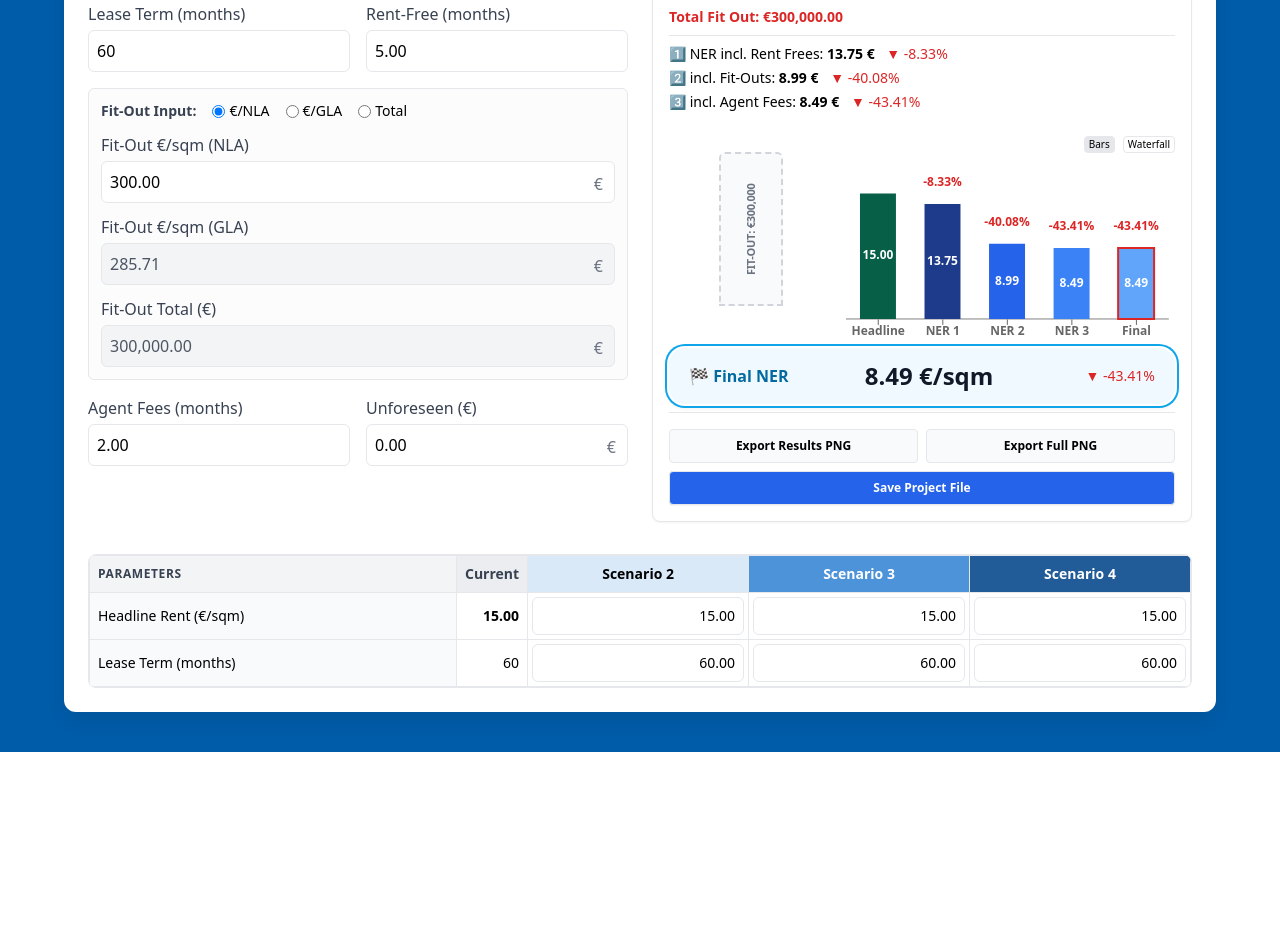
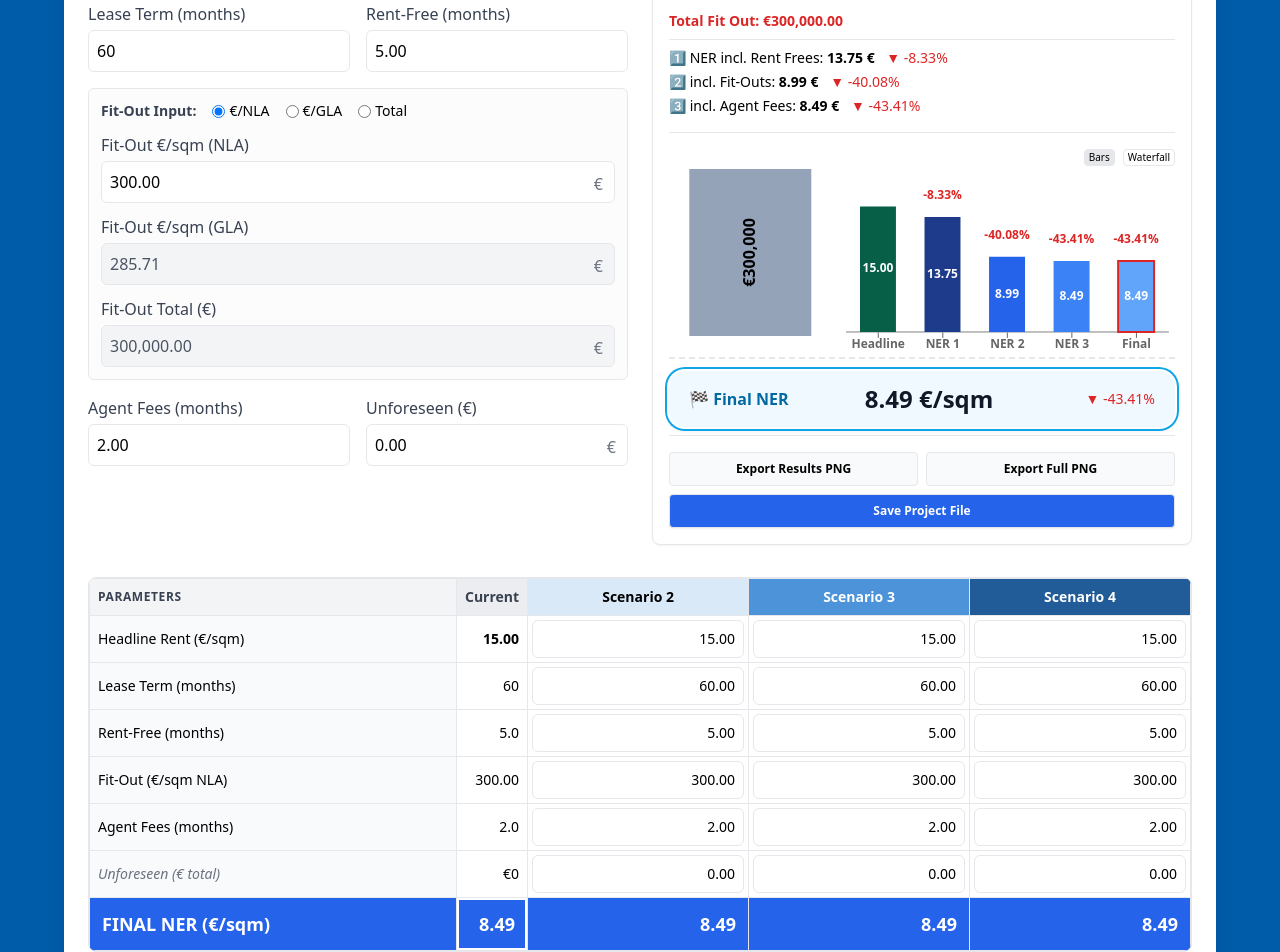
Before and after one commit to Musicandy13/NER-with-Scenarios, a React (Vite) app: page / in a window 1280 px wide. Shown: the part 300-1252 px from the top of the page. Before the commit the page ends 1052 px from the top, so only its background shows below. Built offline with nearby package versions, Linux system fonts and the light colour scheme.

Commit message:
Update App.jsx

```diff
--- a/src/App.jsx
+++ b/src/App.jsx
@@ -173,6 +173,16 @@ const BarNumberLabel = ({ x, y, width, height, value }) => {
   );
 };
 
+const VerticalMoneyLabel0 = ({ x, y, width, height, value }) => {
+  if (!Number.isFinite(value)) return null;
+  const cx = x + width / 2, cy = y + height / 2;
+  return (
+    <text x={cx} y={cy} transform={`rotate(-90, ${cx}, ${cy})`} textAnchor="middle" dominantBaseline="middle" fill="#000000" fontSize={16} fontWeight="800">
+      {FCUR0(value)}
+    </text>
+  );
+};
+
 const makeWFLabelTop = (data, fixedY) => (props) => {
   const { x = 0, width = 0, index, value, payload } = props || {};
   const d = Array.isArray(data) && Number.isInteger(index) ? data[index] : {};
@@ -261,6 +271,7 @@ export default function App() {
   const [isExporting, setIsExporting] = useState(false);
   const [viewMode, setViewMode] = useState("bars");
 
+  /* Scenarios */
   const [scenarios, setScenarios] = useState([
     { id: 2, overrides: {} },
     { id: 3, overrides: {} },
@@ -280,6 +291,7 @@ export default function App() {
     return v !== undefined ? v : f[key];
   };
 
+  /* URL Data Loading */
   useEffect(() => {
     const params = new URLSearchParams(window.location.search);
     const data = params.get("data");
@@ -293,6 +305,7 @@ export default function App() {
     }
   }, []);
 
+  /* Calculations */
   const nla = clamp(P(f.nla));
   const addon = clamp(P(f.addon));
   const rent = clamp(P(f.rent));
@@ -309,6 +322,7 @@ export default function App() {
   const perGLA = clamp(P(f.fitPerGLA));
   const tot = clamp(P(f.fitTot));
 
+  /* Sync Fit-outs */
   useEffect(() => {
     const nNLA = clamp(P(f.fitPerNLA));
     const nGLA = clamp(P(f.fitPerGLA));
@@ -349,17 +363,23 @@ export default function App() {
     const nlaS = clamp(P(vals.nla ?? f.nla));
     const addonS = clamp(P(vals.addon ?? f.addon));
     const glaS = nlaS * (1 + addonS / 100);
+
     const rentS = clamp(P(vals.rent ?? f.rent));
     const durationS = Math.max(0, Math.floor(P(vals.duration ?? f.duration)));
     const rfS = clamp(P(vals.rf ?? f.rf));
     const agentS = clamp(P(vals.agent ?? f.agent));
     const unforeseenS = clamp(P(vals.unforeseen ?? f.unforeseen));
+
     const monthsS = Math.max(0, durationS - rfS);
     const grossS = rentS * glaS * monthsS;
+
+    // Fit-Out Logik: Wir erzwingen hier die Rechnung pro NLA für die Szenarien
     const perNLAS = clamp(P(vals.fitPerNLA ?? f.fitPerNLA));
     const fitS = perNLAS * nlaS;
+
     const agentFeesS = agentS * rentS * glaS;
     const denomS = Math.max(1e-9, durationS * glaS);
+
     return (grossS - fitS - agentFeesS - unforeseenS) / denomS;
   };
 
@@ -372,6 +392,7 @@ export default function App() {
     { label: "Final", val: ner4, pct: rent > 0 ? ((ner4 - rent) / rent) * 100 : null, color: NER_COLORS[3] },
   ].map((d) => ({ name: d.label, sqm: safe(d.val), pct: Number.isFinite(d.pct) ? d.pct : null, color: d.color }));
 
+  /* Waterfall Data */
   const dRF = safe(ner1 - rent);
   const dFO = safe(ner2 - ner1);
   const dAF = safe(ner3 - ner2);
@@ -386,7 +407,14 @@ export default function App() {
   wfData.push({ name: "UC", base: cur, delta: dUC, isTotal: false }); cur += dUC;
   wfData.push({ name: "Final NER", base: 0, delta: cur, isTotal: true });
 
+  const scenarioView = scenarios.map((sc) => {
+    const vals = { ...f, ...sc.overrides };
+    return { id: sc.id, ner: calcScenarioNER(vals) };
+  });
+
+  /* Exports */
   const pageRef = useRef(null);
+  const mainContentRef = useRef(null);
   const resultsContentRef = useRef(null);
   const calculatorRef = useRef(null);
 
@@ -428,6 +456,7 @@ export default function App() {
 
   const exportFullPNG = async () => {
   const fname = f.tenant?.trim() ? `${f.tenant.trim()}-calculator.png` : "ner-calculator.png";
+  // Change pageRef.current to calculatorRef.current
   await exportNode(calculatorRef.current, fname);
 };
 
@@ -451,9 +480,10 @@ export default function App() {
         className="p-6 max-w-6xl mx-auto bg-white rounded-xl shadow-md"
         style={{ boxShadow: "0 10px 25px rgba(0,0,0,.08)" }}
       >
+        {/* EXPORT-BEREICH 1: Alles außer der großen Tabelle */}
         <div ref={calculatorRef}>
           {/* HEADER */}
-          <div>
+          <div ref={mainContentRef}>
             <h2 className="text-3xl font-bold mb-2 text-center" style={{ color: "#005CA9" }}>
               Net Effective Rent (NER) Calculator
             </h2>
@@ -485,6 +515,7 @@ export default function App() {
                 <NumericField label="Rent-Free (months)" value={f.rf} onChange={S("rf")} />
               </div>
 
+              {/* Fit-Out Block */}
               <div className="border rounded-md p-3 bg-gray-50/50">
                 <div className="flex flex-wrap items-center gap-4 mb-3">
                   <span className="text-gray-700 font-bold text-sm">Fit-Out Input:</span>
@@ -513,7 +544,8 @@ export default function App() {
 
             {/* RECHTS: RESULTS */}
             <div className="md:sticky md:top-6 h-fit">
-              <div className="rounded-lg border p-4 space-y-2 bg-white shadow-sm" ref={resultsContentRef}>
+              <div className="rounded-lg border p-4 space-y-2 bg-white shadow-sm">
+                <div ref={resultsContentRef}>
                   {f.tenant.trim() && (
                     <div className="mb-3 border-b pb-1">
                       <span className="text-xl font-bold text-gray-800">Tenant: <u>{f.tenant.trim()}</u></span>
@@ -540,42 +572,39 @@ export default function App() {
                     <p>3️⃣ incl. Agent Fees: <b>{F(ner3, 2)} €</b> <Delta base={rent} val={ner3} /></p>
                   </div>
 
-                {/* CHARTS SECTION */}
-                <div className="mt-4 grid grid-cols-3 gap-2 pt-4">
-                  <div className="h-48 col-span-1 flex flex-col items-center justify-end">
-                    <div
-                      className="w-16 bg-gray-50 border-2 border-dashed border-gray-300 rounded-t-md flex items-center justify-center relative transition-all mb-[22px]"
-                      style={{ height: '80%' }}
-                    >
-                      <span className="absolute -rotate-90 whitespace-nowrap text-gray-500 font-bold text-[11px] tracking-tight">
-                        FIT-OUT: {FCUR0(totalFit)}
-                      </span>
+                  {/* CHARTS */}
+                  <div className="mt-4 grid grid-cols-3 gap-2 border-t pt-4">
+                    <div className="h-48 col-span-1">
+                      <ResponsiveContainer width="100%" height="100%">
+                        <BarChart data={[{ name: "Fit-Out", eur: totalFit }]} margin={{ top: 20, right: 5, left: 5, bottom: 5 }}>
+                          <XAxis dataKey="name" hide />
+                          <YAxis hide />
+                          <Tooltip formatter={(v) => FCUR0(v)} />
+                          <Bar dataKey="eur" fill="#94a3b8" isAnimationActive={!isExporting}>
+                            <LabelList content={<VerticalMoneyLabel0 />} />
+                          </Bar>
+                        </BarChart>
+                      </ResponsiveContainer>
                     </div>
-                  </div>
-
                     <div className="h-48 col-span-2">
                       <div className="flex justify-end gap-2 mb-1">
                         <button onClick={() => setViewMode("bars")} className={`text-[10px] px-1 border rounded ${viewMode === 'bars' ? 'bg-gray-200' : ''}`}>Bars</button>
                         <button onClick={() => setViewMode("waterfall")} className={`text-[10px] px-1 border rounded ${viewMode === 'waterfall' ? 'bg-gray-200' : ''}`}>Waterfall</button>
                       </div>
-                    {viewMode === "bars" ? (
-                      <BarsChart data={nerBars} isExporting={isExporting} />
-                    ) : (
-                      <WaterfallChart data={wfData} isExporting={isExporting} />
-                    )}
+                      {viewMode === "bars" ? <BarsChart data={nerBars} isExporting={isExporting} /> : <WaterfallChart data={wfData} isExporting={isExporting} />}
                     </div>
                   </div>
 
-                {/* FINALE BOX */}
-                <div className="mt-4 pt-3">
+                  <div className="mt-4 border-t-2 border-dashed pt-3">
                     <div className="rounded-2xl ring-2 ring-sky-500 ring-offset-2 bg-sky-50 px-5 py-3 flex items-center justify-between shadow-md">
                       <div className="text-sky-700 font-extrabold">🏁 Final NER</div>
                       <div className="text-2xl font-extrabold text-gray-900">{F(ner4, 2)} €/sqm</div>
                       <div className="ml-2 text-sm"><Delta base={rent} val={ner4} /></div>
                     </div>
                   </div>
+                </div>
 
-                {/* EXPORT BUTTONS */}
+                {/* BUTTONS - AUßERHALB DER PNG REFS */}
                 <div className="flex flex-col gap-2 mt-6 pt-4 border-t">
                   <div className="flex gap-2">
                     <button onClick={exportResultsPNG} className="flex-1 px-3 py-2 rounded border bg-gray-50 hover:bg-gray-100 text-xs font-bold transition-colors">Export Results PNG</button>
@@ -588,16 +617,28 @@ export default function App() {
           </div>
         </div>
 
-        {/* TABELLE */}
+      {/* TABELLE - AUßERHALB DER PNG REFS */}
         <div className="mt-8 border rounded-lg overflow-x-auto bg-white">
           <table className="w-full text-sm border-collapse min-w-[600px]">
             <thead>
               <tr className="bg-gray-100 text-gray-700">
                 <th className="border p-2 text-left w-1/3 text-xs uppercase tracking-wider">Parameters</th>
                 <th className="border p-2 text-center bg-gray-200/50">Current</th>
-                <th className="border p-2 text-center text-black" style={{ backgroundColor: '#DAE9F8' }}>Scenario 2</th>
-                <th className="border p-2 text-center text-white" style={{ backgroundColor: '#4D93D9' }}>Scenario 3</th>
-                <th className="border p-2 text-center text-white" style={{ backgroundColor: '#215C98' }}>Scenario 4</th>
+
+                {/* Scenario 2 Header */}
+                <th className="border p-2 text-center text-black" style={{ backgroundColor: '#DAE9F8' }}>
+                  Scenario 2
+                </th>
+
+                {/* Scenario 3 Header */}
+                <th className="border p-2 text-center text-white" style={{ backgroundColor: '#4D93D9' }}>
+                  Scenario 3
+                </th>
+
+                {/* Scenario 4 Header */}
+                <th className="border p-2 text-center text-white" style={{ backgroundColor: '#215C98' }}>
+                  Scenario 4
+                </th>
               </tr>
             </thead>
             <tbody className="divide-y divide-gray-200">
@@ -619,7 +660,56 @@ export default function App() {
                   </td>
                 ))}
               </tr>
-              {/* Weitere Zeilen hier einfügen bei Bedarf... */}
+              <tr>
+                <td className="border p-2 font-medium bg-gray-50">Rent-Free (months)</td>
+                <td className="border p-2 text-right">{f.rf}</td>
+                {scenarios.map((sc) => (
+                  <td key={sc.id} className="border p-1">
+                    <ScenarioField value={resolveScenario(sc, "rf")} onChange={(v) => setScenarioVal(sc.id, "rf", v)} />
+                  </td>
+                ))}
+              </tr>
+              <tr>
+                <td className="border p-2 font-medium bg-gray-50">Fit-Out (€/sqm NLA)</td>
+                <td className="border p-2 text-right">{F(perNLA, 2)}</td>
+                {scenarios.map((sc) => (
+                  <td key={sc.id} className="border p-1">
+                    <ScenarioField value={resolveScenario(sc, "fitPerNLA")} onChange={(v) => setScenarioVal(sc.id, "fitPerNLA", v)} />
+                  </td>
+                ))}
+              </tr>
+              <tr>
+                <td className="border p-2 font-medium bg-gray-50">Agent Fees (months)</td>
+                <td className="border p-2 text-right">{f.agent}</td>
+                {scenarios.map((sc) => (
+                  <td key={sc.id} className="border p-1">
+                    <ScenarioField value={resolveScenario(sc, "agent")} onChange={(v) => setScenarioVal(sc.id, "agent", v)} />
+                  </td>
+                ))}
+              </tr>
+              <tr>
+                <td className="border p-2 font-medium bg-gray-50 italic text-gray-500">Unforeseen (€ total)</td>
+                <td className="border p-2 text-right">{FCUR0(P(f.unforeseen))}</td>
+                {scenarios.map((sc) => (
+                  <td key={sc.id} className="border p-1">
+                    <ScenarioField value={resolveScenario(sc, "unforeseen")} onChange={(v) => setScenarioVal(sc.id, "unforeseen", v)} />
+                  </td>
+                ))}
+              </tr>
+
+              {/* FINAL NER ZEILE */}
+              <tr className="bg-blue-600 text-white font-bold text-lg">
+                <td className="border p-3">FINAL NER (€/sqm)</td>
+                <td className={`border p-3 text-right ring-2 ring-white ring-inset ${ner4 < 0 ? 'text-red-400' : 'text-white'}`}>
+                  {F(ner4, 2)}
+                </td>
+                {scenarioView.map((s) => (
+                  <td key={s.id}
+                      className={`border p-3 text-right ${s.ner < 0 ? 'text-red-400' : 'text-white'}`}>
+                    {F(s.ner, 2)}
+                  </td>
+                ))}
+              </tr>
             </tbody>
           </table>
         </div>
```
Lines whose indentation alone changed are shown as unchanged.
